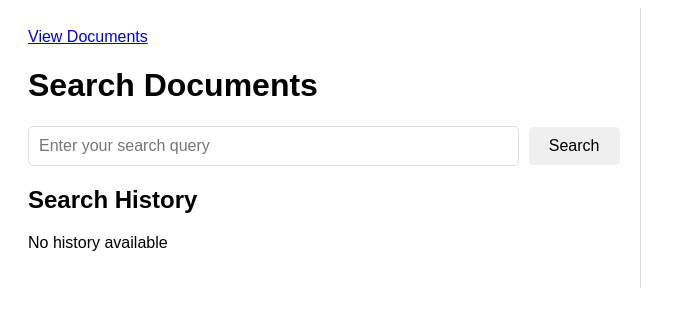
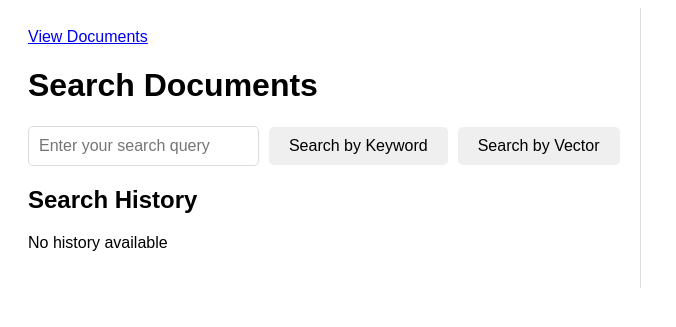
Before and after one commit to tijsvandenheuvel/document-retrieval, a Flask app: page / in a window 1280 px wide. Shown: the top 327 px of the page, without its empty margins (0-676 px from the left). Run offline with Flask 3, Linux system fonts and the light colour scheme; data that the repository does not hold is empty.

Commit message:
enable knn search

```diff
--- a/open_search_database/flask_app/app.py
+++ b/open_search_database/flask_app/app.py
@@ -5,6 +5,14 @@ import subprocess
 import json
 from log_db import initialize_database, insert_search_history, fetch_search_history, fetch_history_entry, get_db, close_db, clear_search_history, get_search_history
 import jinja2
+from sentence_transformers import SentenceTransformer
+
+# Initialize model
+model = SentenceTransformer('all-MiniLM-L6-v2')
+
+def generate_embeddings(text):
+    # Generate vector embeddings
+    return model.encode(text).tolist()
 
 app = Flask(__name__)
 
@@ -22,7 +30,7 @@ initialize_database()
 def close_database_connection(exception):
     close_db()
 
-@app.route('/clear-database', methods=['GET'])
+@app.route('/clear-search-history', methods=['GET'])
 def clear_db_route():
     success = clear_search_history()
     if success:
@@ -117,48 +125,76 @@ def show_documents():
     except Exception as e:
         return jsonify({"error": str(e)}), 500
 
-# Route to handle search queries
-@app.route("/search", methods=["POST"])
+
+@app.route('/search', methods=['POST'])
 def search():
-    query = request.form.get("query")  # Get query from form data
+    query = request.form.get('query')  # Get the search query
+    search_type = request.form.get('search_type')  # Get the search type (keyword or vector)
+
     if not query:
         return jsonify({"error": "Query cannot be empty"}), 400
 
-    # Define the OpenSearch query
-    query_body = {
-        "query": {
-            "multi_match": {
-                "query": query,
-                "fields": ["content"]  # check the query against the content
+    try:
+        results = []
+
+        if search_type == 'keyword':
+            # Perform keyword-based search
+            query_body = {
+                "query": {
+                    "multi_match": {
+                        "query": query,
+                        "fields": ["content"]  # Specify fields to search
+                    }
+                }
             }
-        }
-    }
+            response = opensearch_client.search(index=INDEX_NAME, body=query_body)
+            results = [
+                {
+                    "title": hit["_source"]["file_path"].split('/')[-1],
+                    "file_path": hit["_source"]["file_path"],
+                    "content": hit["_source"]["content"][:200],
+                    "score": hit["_score"]
+                } for hit in response["hits"]["hits"]
+            ]
 
-    # Perform search
-    try:
-        response = opensearch_client.search(
-            index=INDEX_NAME,
-            body=query_body
-        )
-        # Extract results
-        hits = response["hits"]["hits"]
-        results = [
-            {"title": hit["_source"]["file_path"].split('/')[-1],
-             "file_path": hit["_source"]["file_path"],
-             "content": hit["_source"]["content"][:200],
-             "score": hit["_score"]
-             } for hit in hits]
-        result_titles = [result["title"] for result in results]
+        elif search_type == 'vector':
+            # Perform vector-based search
+            query_vector = generate_embeddings(query)  # Generate embedding for the query
+            query_body = {
+                "query": {
+                    "knn": {
+                        "content_vector": {
+                            "vector": query_vector,
+                            "k": 10  # Retrieve top 10 results
+                        }
+                    }
+                }
+            }
+            response = opensearch_client.search(index=INDEX_NAME, body=query_body)
+            results = [
+                {
+                    "title": hit["_source"]["file_path"].split('/')[-1],
+                    "file_path": hit["_source"]["file_path"],
+                    "content": hit["_source"]["content"][:200],
+                    "score": hit["_score"]
+                } for hit in response["hits"]["hits"]
+            ]
+
+        else:
+            return jsonify({"error": "Invalid search type"}), 400
 
         # Save search to history
+        result_titles = [result["title"] for result in results]
         insert_search_history(query, results, result_titles)
 
         # Update history
         history = fetch_search_history()
 
         return render_template("index.html", query=query, results=results, history=history)
+
     except Exception as e:
         return jsonify({"error": str(e)}), 500
+
 
 # New endpoint to fetch results from history
 @app.route("/history/<int:history_id>", methods=["GET"])
--- /dev/null
+++ b/open_search_database/flask_app/knn.py
@@ -0,0 +1,3 @@
+import torch
+print(f"PyTorch version: {torch.__version__}")
+print(f"MPS available: {torch.backends.mps.is_available()}")
--- a/open_search_database/flask_app/log_db.py
+++ b/open_search_database/flask_app/log_db.py
@@ -50,7 +50,7 @@ def insert_search_history(query, result, result_titles):
     conn = get_db()
     cursor = conn.cursor()
     cursor.execute(
-        'INSERT INTO search_history (query, result, result_titles) VALUES (?, ?, ?)',
+        "INSERT INTO search_history (query, result, result_titles, timestamp) VALUES (?, ?, ?, datetime('now'))",
         (query, json.dumps(result), json.dumps(result_titles))
     )
     conn.commit()
--- a/open_search_database/flask_app/templates/index.html
+++ b/open_search_database/flask_app/templates/index.html
@@ -16,7 +16,8 @@
         <h1>Search Documents</h1>
         <form method="POST" action="/search" class="search-bar">
             <input class="search-input" type="text" name="query" placeholder="Enter your search query" required value="{{ query if query else '' }}">
-            <button class="search-button" type="submit">Search</button>
+            <button class="search-button" type="submit" name="search_type" value="keyword">Search by Keyword</button>
+            <button class="search-button" type="submit" name="search_type" value="vector">Search by Vector</button>
         </form>
 
         <h2>Search History</h2>
```
Also changed, not shown: open_search_database/flask_app/monitor_folder.py (+32 -8 lines), 1 other file.
